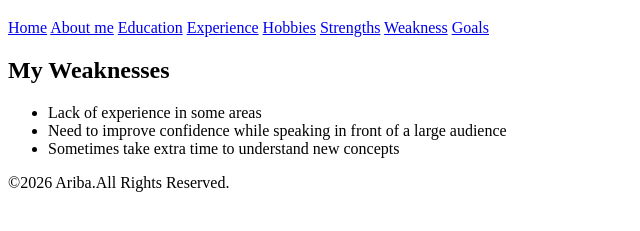
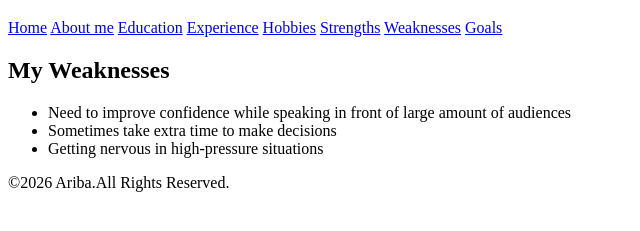
Before and after one commit to aribashakil568-art/Portfolio-Assignment, a plain HTML site: page weaknesses.html in a window 1280 px wide. Shown: the part 61-292 px from the top of the page, without its empty margins (0-640 px from the left). Drawn offline with Linux system fonts and the light colour scheme.

Commit message:
First commit

```diff
--- a/weaknesses.html
+++ b/weaknesses.html
@@ -14,16 +14,16 @@
         <a href="experience.html">Experience</a>
         <a href="hobbies.html">Hobbies</a>
         <a href="strengths.html">Strengths</a>
-        <a href="weakness.html">Weakness</a>
+        <a href="weaknesses.html">Weaknesses</a>
         <a href="goals.html">Goals</a>
     </nav>
     <main>
         <section>
             <h2>My Weaknesses</h2>
             <ul>
-                <li>Lack of experience in some areas</li>
-                <li>Need to improve confidence while speaking in front of a large audience</li>
-                <li>Sometimes take extra time to understand new concepts</li>
+                <li>Need to improve confidence while speaking in front of large amount of audiences</li>
+                <li> Sometimes take extra time to make decisions</li>
+                <li>Getting nervous in high-pressure situations</li>
             </ul>
         </section>
     </main>
```
Also changed, not shown: about.html (+1 -1 lines), education.html (+1 -1 lines), experience.html (+1 -1 lines), goals.html (+1 -1 lines), hobbies.html (+1 -1 lines), index.html (+1 -1 lines), strengths.html (+1 -1 lines).
